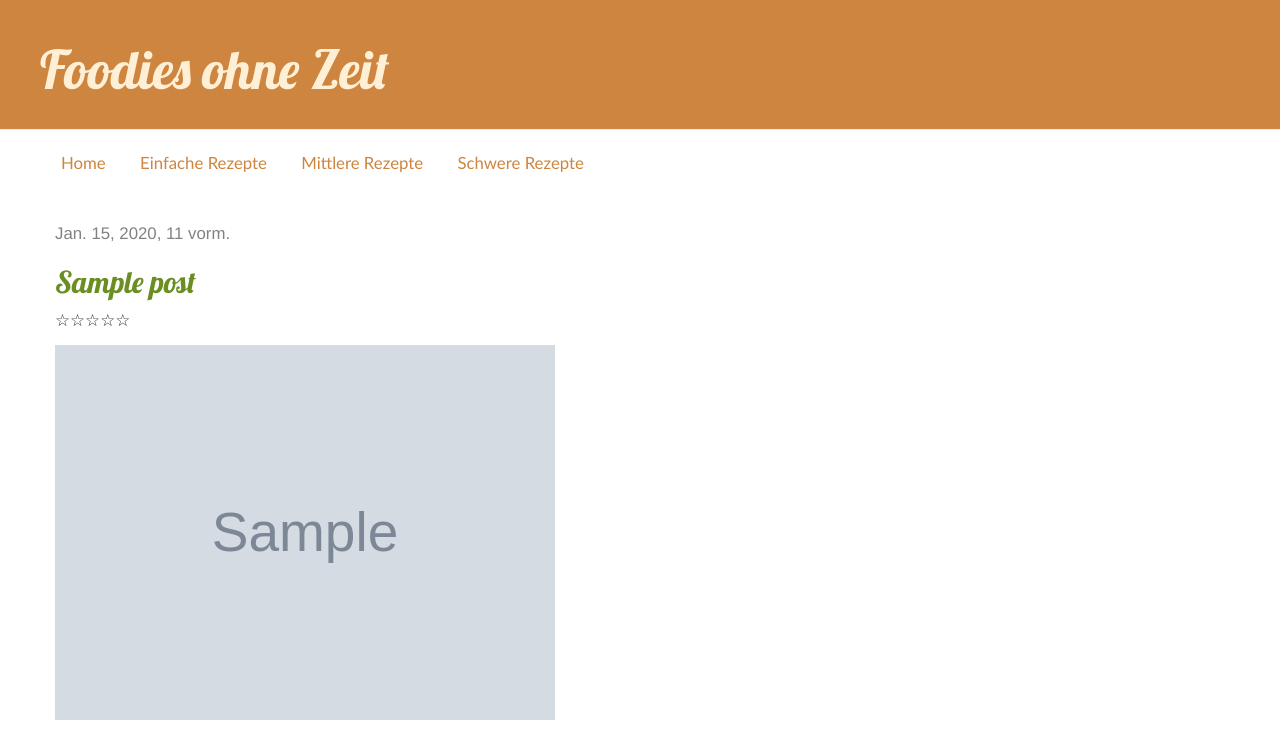
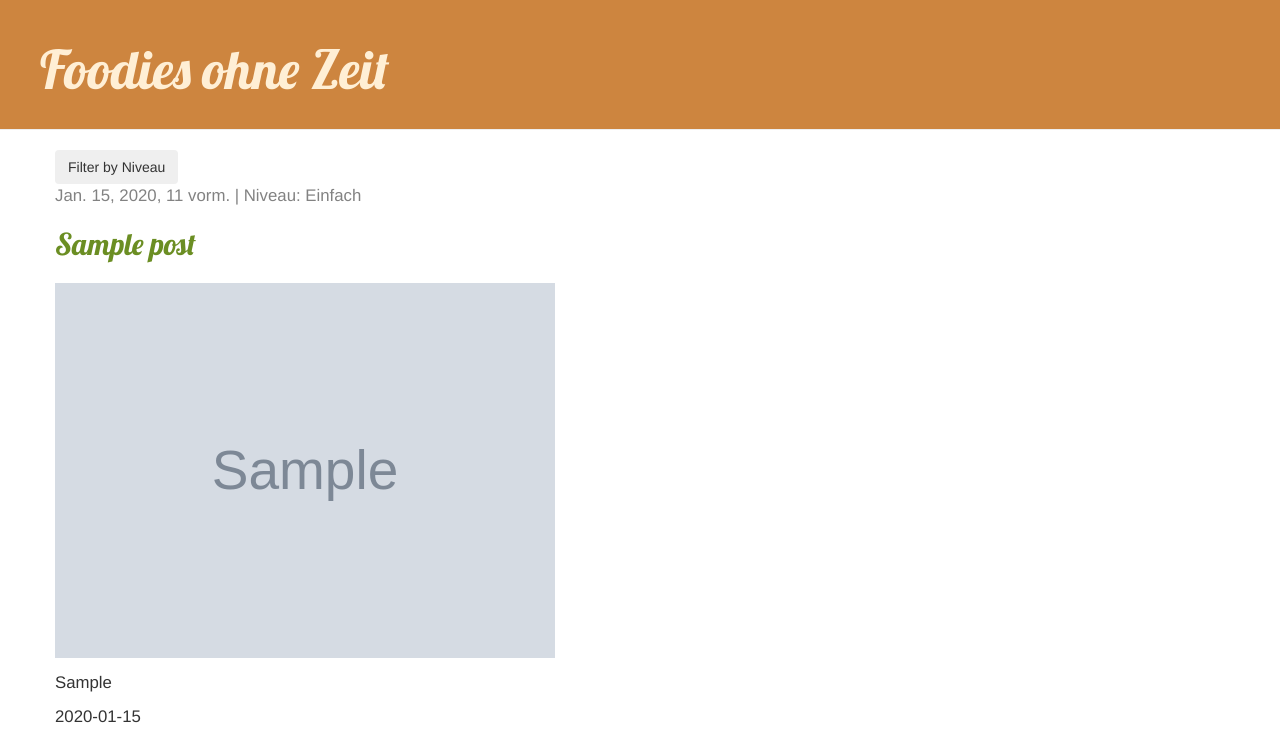
Before and after one commit to zunaira77/my-user-storie, a Django app: page / in a window 1280 px wide. Shown: the top 732 px of the page. Run offline with Django 3.2, Linux system fonts and the light colour scheme; tables that the repository leaves empty hold one stand-in row (values such as "Sample post"); grey boxes marked "Sample" are stand-in pictures; some libraries are stand-ins or nearby versions.

Commit message:
dropdown menue

```diff
--- a/blog/models.py
+++ b/blog/models.py
@@ -7,12 +7,26 @@ from django.utils import timezone
 
 
 class Post(models.Model):
+
+    einfach = 'Niveau: Einfach'
+    mittel = 'Niveau: Mittel'
+    schwer = 'Niveau: Schwer'
+
+    NIVEAU_CHOICES = [
+        (einfach, 'Niveau: Einfach'),
+        (mittel, 'Niveau: Mittel'),
+        (schwer, 'Niveau: Schwer'),
+    ]
     author = models.ForeignKey(settings.AUTH_USER_MODEL, on_delete=models.CASCADE)
     title = models.CharField(max_length=200)
     text = models.TextField()
     teaser = models.CharField(max_length=200)
     time = models.CharField(max_length=200)
-    niveau = models.CharField(max_length=200, choices=[('Niveau: Einfach','Einfach'),('Niveau: Mittel','Mittel'),('Niveau: Schwer','Schwer'),])
+    niveau = models.CharField(
+        max_length=200,
+        choices=NIVEAU_CHOICES,
+        blank=True,
+    )
     created_date = models.DateTimeField(default=timezone.now)
     published_date = models.DateTimeField(blank=True, null=True)
     cover = models.ImageField(upload_to='media/images/', blank=True, null=True)
--- a/blog/static/css/blog.css
+++ b/blog/static/css/blog.css
@@ -55,23 +55,3 @@ img {
     max-width: 100%;
     object-fit: contain;
 }
-
-.navbar {
-    font-size: 1.2em;
-    font-family: 'Trebuchet MS', 'Lucida Sans Unicode', 'Lucida Grande', 'Lucida Sans', Arial, sans-serif;
-    color: #CD853F;
-}
-
-.navbar a {
-    text-decoration: none;
-    color: inherit;
-}
-
-.navbar-brand {
-    font-size: 1.2em;
-    font-weight: 600;
-}
-
-.navbar-item {
-    margin-left: 30px;
-}
--- a/blog/templates/blog/base.html
+++ b/blog/templates/blog/base.html
@@ -21,13 +21,7 @@
             {% endif %}
             <h1><a href="/">Foodies ohne Zeit</a></h1>
         </div>
-        <div class="navbar">
-            <a href="/" class="navbar-brand"></a>
-            <a href="{% url 'post_list' %}" class="navbar-item">Home</a>
-            <a href="{% url 'post_easy' %}" class="navbar-item">Einfache Rezepte</a>
-            <a href="{% url 'post_medium' %}" class="navbar-item">Mittlere Rezepte</a>
-            <a href="{% url 'post_hard' %}" class="navbar-item">Schwere Rezepte</a>
-        </div>
+
         <div class="content container">
             <div class="row">
                 <div class="col-md-8">
--- a/blog/templates/blog/post_list.html
+++ b/blog/templates/blog/post_list.html
@@ -17,15 +17,22 @@
             <div class="row">
                 <div class="col-md-8">
                     {% block content %}
+                    <div class="dropdown">
+                        <button class="btn btn-secondary dropdown-toggle" type="button" id="dropdownMenuButton" data-toggle="dropdown" aria-haspopup="true" aria-expanded="false">
+                        Filter by Niveau
+                        </button>
+                        <div class="dropdown-menu" aria-labelledby="dropdownMenuButton">
+                            {% for choice in niveau_choices %}
+                            <a class="dropdown-item" href="?niveau={{ choice.0 }}">{{ choice.1 }}</a>
+                            {% endfor %}
+                        </div>
+                    </div>
                         {% for post in posts %}
                             <div class="post">
                                  <div class="date">
-                                    {{ post.published_date }}
+                                    {{ post.published_date }} | {{ post.get_niveau_display }}
                                 </div>
                                 <h2><a href="{% url 'post_detail' pk=post.pk %}">{{ post.title }}</a></h2>
-                                <div class="rating">
-                                    <span>☆</span><span>☆</span><span>☆</span><span>☆</span><span>☆</span>
-                                    </div>
                                 <div>
                                     {% if post.cover %}
                                     <img src="{{post.cover.url}}" alt="post.cover"style="width:500px;height:400px;">
--- a/blog/urls.py
+++ b/blog/urls.py
@@ -5,7 +5,4 @@ urlpatterns = [
     path('post/<int:pk>/', views.post_detail, name='post_detail'),
     path('post/new/', views.post_new, name='post_new'),
     path('post/<int:pk>/edit/', views.post_edit, name='post_edit'),
-    path('', views.post_easy, name='post_easy'),
-    path('', views.post_medium, name='post_medium'),
-    path('', views.post_hard, name='post_hard'),
 ]
--- a/blog/views.py
+++ b/blog/views.py
@@ -7,19 +7,10 @@ from .forms import PostForm
 
 def post_list(request):
     posts = Post.objects.filter(published_date__lte=timezone.now()).order_by('published_date')
-    return render(request, 'blog/post_list.html', {'posts': posts})
-
-def post_easy(request):
-    posts = Post.objects.filter(published_date__lte=timezone.now()).order_by('published_date')
-    return render(request, 'blog/post_easy.html', {'posts': posts})
-
-def post_medium(request):
-    posts = Post.objects.filter(published_date__lte=timezone.now()).order_by('published_date')
-    return render(request, 'blog/post_medium.html', {'posts': posts})
-
-def post_hard(request):
-    posts = Post.objects.filter(published_date__lte=timezone.now()).order_by('published_date')
-    return render(request, 'blog/post_hard.html', {'posts': posts})
+    niveau = request.GET.get('niveau')
+    if niveau:
+        posts = posts.filter(niveau=niveau)
+    return render(request, 'blog/post_list.html', {'posts': posts, 'niveau_choices': Post.NIVEAU_CHOICES})
 
 def post_detail(request, pk):
     post = get_object_or_404(Post, pk=pk)
```
Also changed, not shown: blog/templates/blog/post_detail.html (+0 -84 lines), blog/templates/blog/post_easy.html (deleted, +0 -41 lines), blog/templates/blog/post_hard.html (deleted, +0 -41 lines), blog/templates/blog/post_medium.html (deleted, +0 -41 lines), blog/migrations/0015_auto_20200713_1826.py (added), blog/migrations/0016_auto_20200713_1844.py (added), blog/migrations/0017_auto_20200713_1847.py (added).
